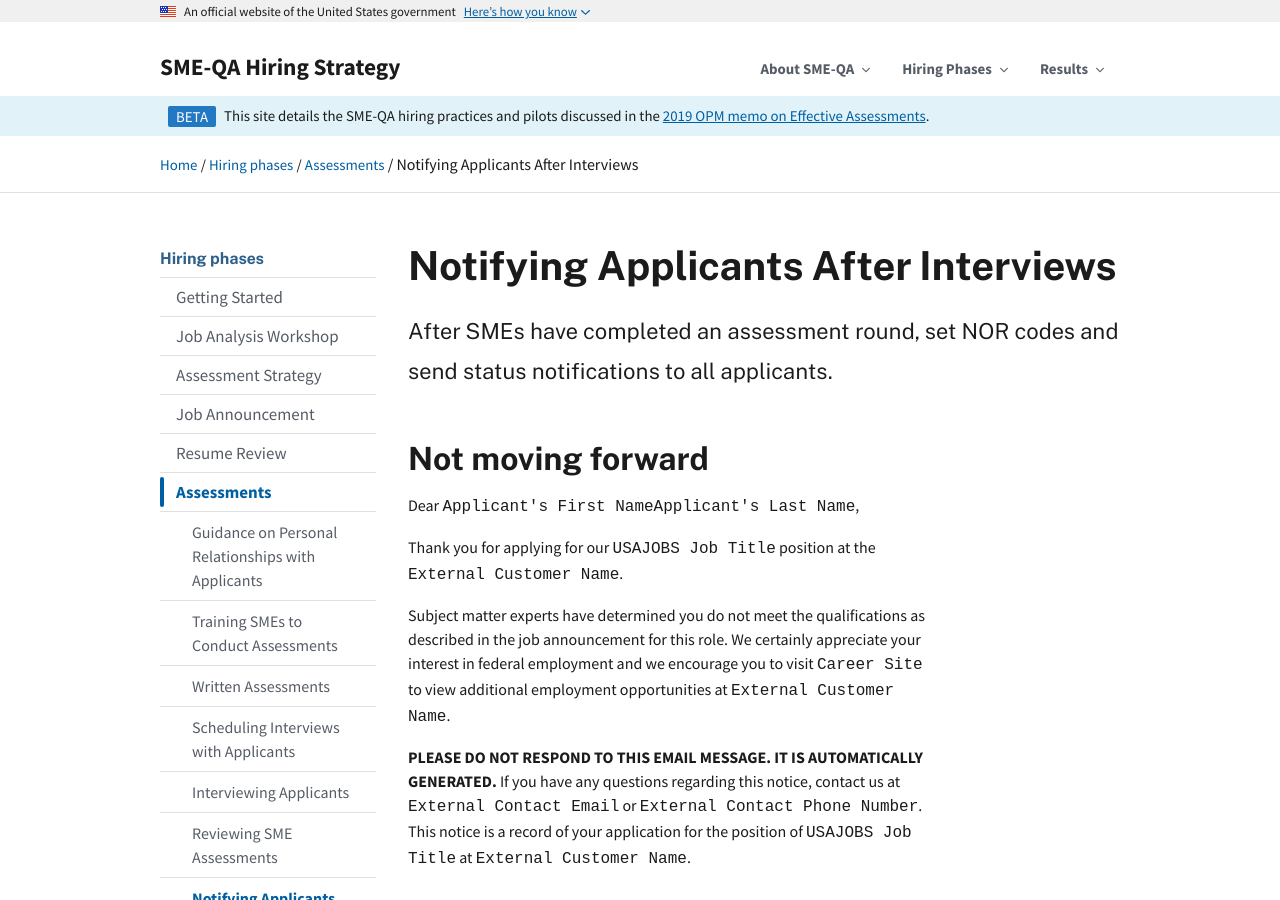
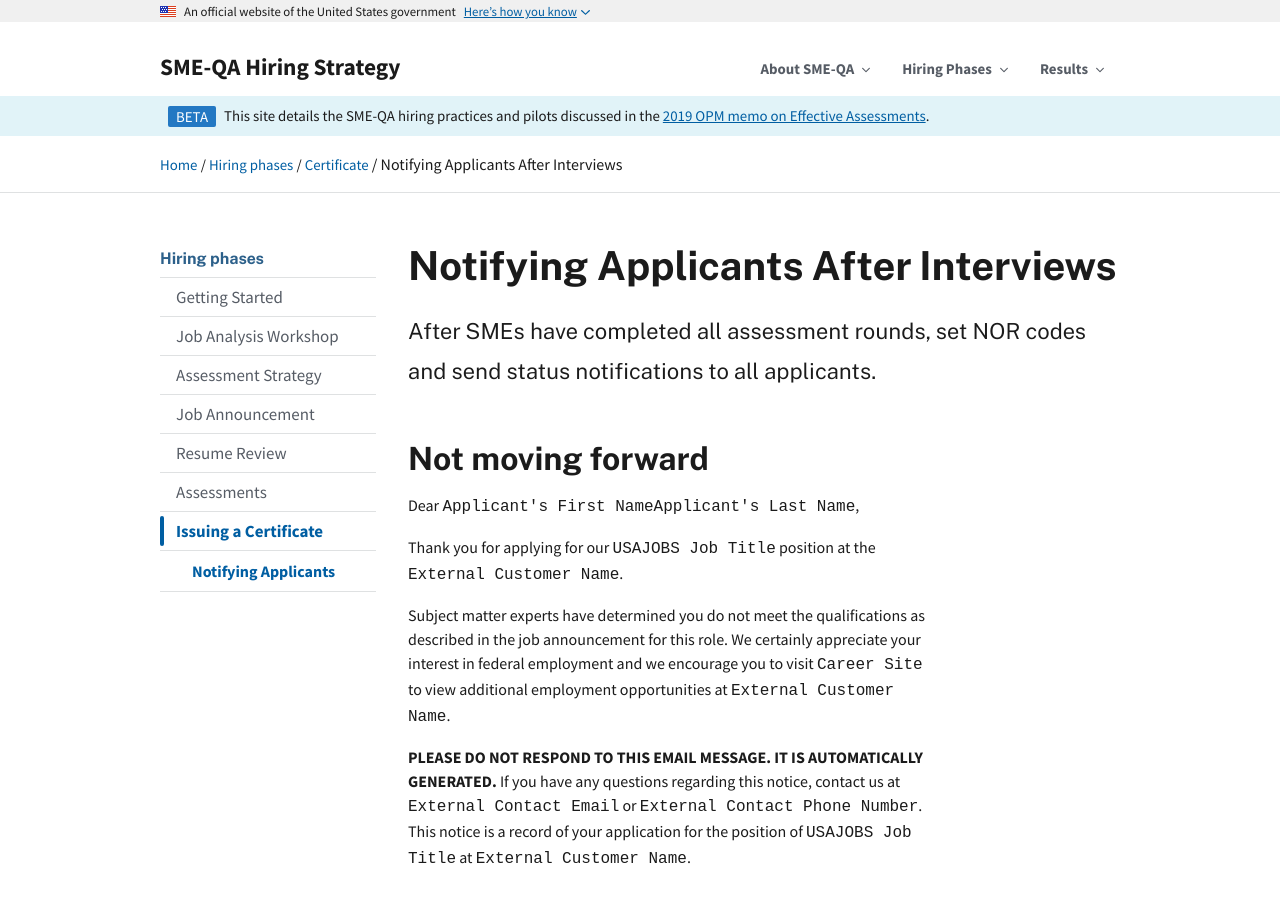
Before and after one commit to usds/SME-QA-Website, a Jekyll site: the page built from pages/phases/certificate/notifications.md, in a window 1280 px wide and 900 px high. Built offline with Jekyll 4.4.1, drawn with Linux system fonts in a browser that asks for light colours; some of the changed text lies outside the part shown.

Commit message:
moving NOR templates to cert section

```diff
--- a/_data/navigation.yml
+++ b/_data/navigation.yml
@@ -100,11 +100,12 @@ hiring-phases:
       href: "/hiring-phases/assessments/interviewing-applicants/"
     - text: Reviewing SME Assessments
       href: "/hiring-phases/assessments/reviewing-sme-assessments/"
-    - text: Notifying Applicants After Assessments
-      href: /hiring-phases/assessments/notifications/
   - text: Issuing a Certificate
     href: /hiring-phases/certificate/
     phase: certificate
+    subnav:
+    - text: Notifying Applicants
+      href: /hiring-phases/certificate/notifications/
 
 hiring-roles:
   - text: HR Specialist
--- a/pages/phases/assessments/notifications.md
+++ b/pages/phases/certificate/notifications.md
@@ -1,12 +1,12 @@
 ---
 layout: article
-permalink: /hiring-phases/assessments/notifications/
+permalink: /hiring-phases/certificate/notifications/
 section: hiring-phases
 title: Notifying Applicants After Interviews
 sidenav: hiring-phases
-phase: assessments
+phase: certificate
 sub-phase-order: 040
-intro: After SMEs have completed an assessment round, set NOR codes and send status notifications to all applicants.
+intro: After SMEs have completed all assessment rounds, set NOR codes and send status notifications to all applicants.
 ---
 
 <p class="usa-intro">
```
